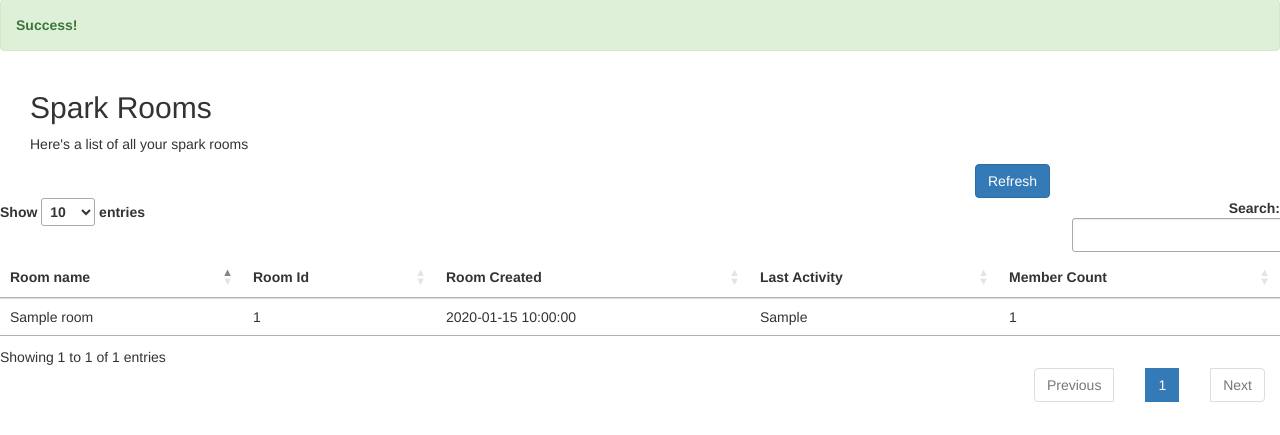
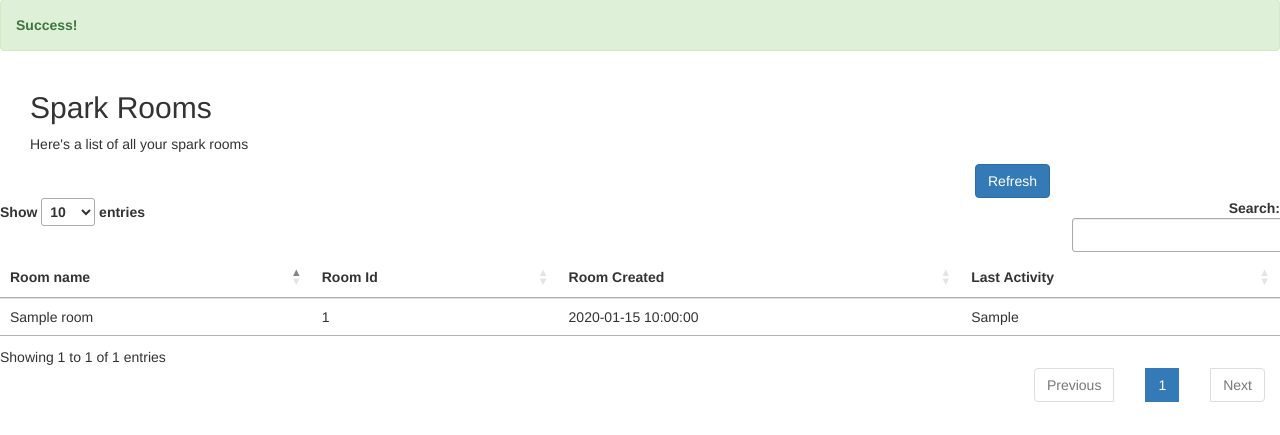
Before and after one commit to chapeter/spark-room-viewer, a Flask app: template templates/rooms.html in a window 1280 px wide; the page is wider, and only the part inside the window is pictured. Shown: the part 421-856 px from the top of that part. Run offline with Flask 2, Linux system fonts and the light colour scheme; the template is opened without the code that fills it: most values are stand-ins (such as "Sample title", 1, 10 or a date in 2020); some libraries are stand-ins or nearby versions.

Commit message:
Getting rid of membercount because it takes too long

```diff
--- a/app.py
+++ b/app.py
@@ -46,8 +46,8 @@ def get_rooms():
 
 
 
-    for room in rooms:
-        room['memberCount'] = str(get_members(str(room['id'])))
+    #for room in rooms:
+    #    room['memberCount'] = str(get_members(str(room['id'])))
 
     return rooms
 
--- a/templates/rooms.html
+++ b/templates/rooms.html
@@ -41,7 +41,6 @@
             <th>Room Id</th>
             <th>Room Created</th>
             <th>Last Activity</th>
-            <th>Member Count</th>
           </tr>
         </thead>
         <tbody>
@@ -52,7 +51,6 @@
                 <td>{{ r['id'] }}</td>
                 <td>{{ r['created'] }}</td>
                 <td>{{ r['lastActivity'] }}</td>
-                <td>{{ r['memberCount'] }}</td>
                 </tr>
 
             {% endfor %}
```
